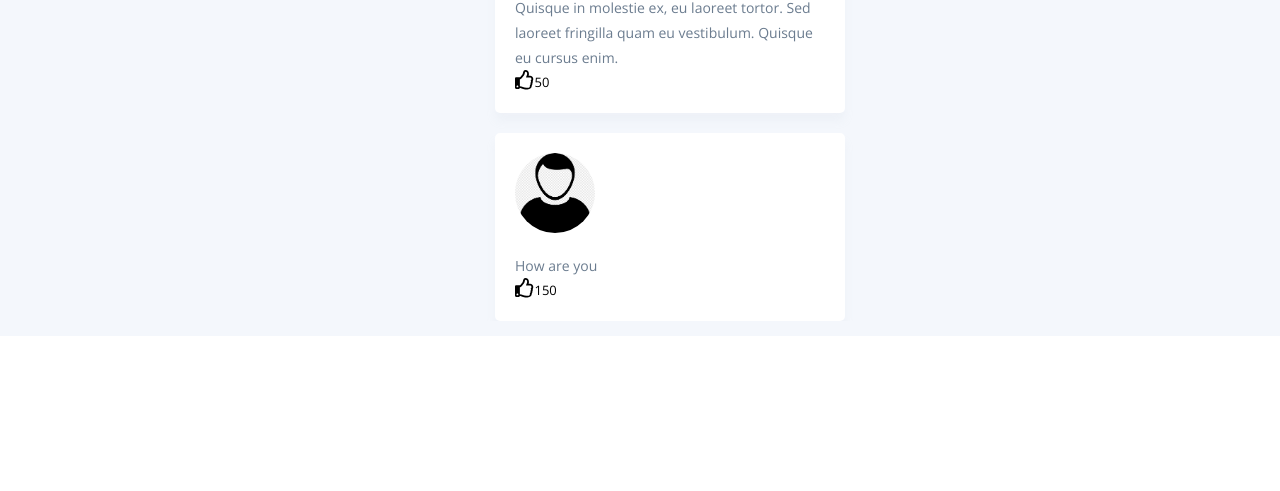
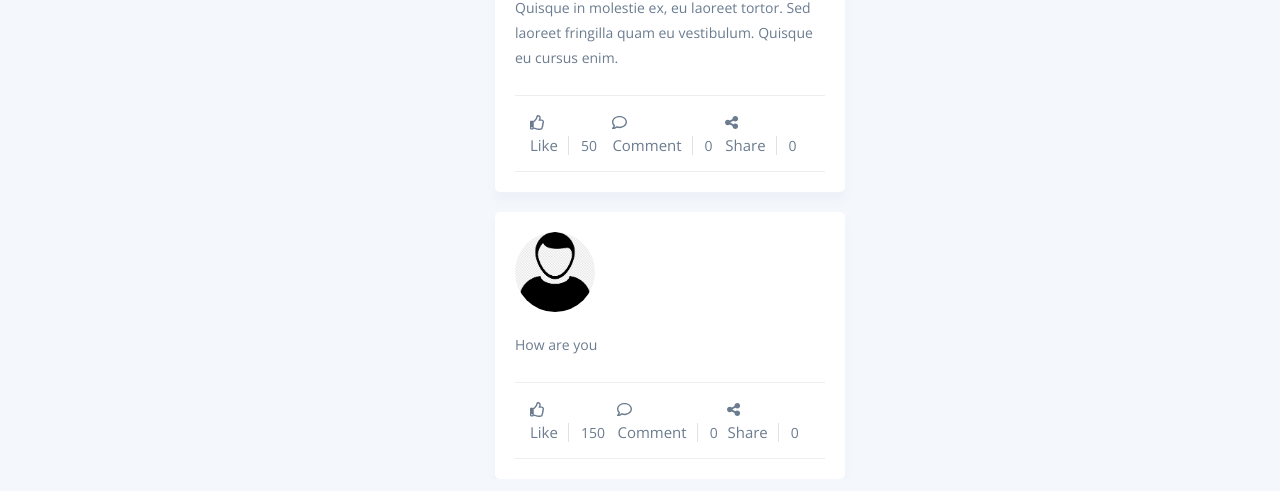
Before and after one commit to AlFilip/Social-Network-TS, a React (Create React App) app: page /#/profile/1 in a window 1280 px wide. Shown: the part 1092-1583 px from the top of the page. Before the commit the page ends 1428 px from the top, so only its background shows below. Built offline with nearby package versions, Linux system fonts and the light colour scheme; no server answers.

Commit message:
Added post bottom

```diff
--- a/package.json
+++ b/package.json
@@ -6,7 +6,7 @@
     "@fortawesome/fontawesome-svg-core": "^1.2.36",
     "@fortawesome/free-brands-svg-icons": "^5.15.4",
     "@fortawesome/free-regular-svg-icons": "^5.15.4",
-    "@fortawesome/free-solid-svg-icons": "^5.15.4",
+    "@fortawesome/free-solid-svg-icons": "^6.0.0",
     "@fortawesome/react-fontawesome": "^0.1.17",
     "@testing-library/jest-dom": "^5.11.4",
     "@testing-library/react": "^11.1.0",
--- /dev/null
+++ b/src/components/Common/Comment/Comment.module.scss
@@ -0,0 +1,21 @@
+@import 'src/assets/styles/mixins';
+@import 'src/assets/styles/variables';
+
+.comment {
+  @include text($size: 15px, $color: $secondaryTextColor);
+
+  .iconSection {
+    .icon {
+      cursor: pointer;
+      transition: 0.4s;
+      margin-right: 8px;
+    }
+  }
+
+  .count {
+    margin-left: 10px;
+    border-left: 1px solid #e1e1e1;
+    padding-left: 12px;
+    font-size: 14px;
+  }
+}
--- /dev/null
+++ b/src/components/Common/Comment/Comment.tsx
@@ -0,0 +1,21 @@
+import s from "./Comment.module.scss";
+import {FontAwesomeIcon} from "@fortawesome/react-fontawesome";
+
+import React from "react";
+import {faComment} from "@fortawesome/free-regular-svg-icons";
+
+
+export const Comment = () => {
+
+    return (
+        <div className={s.comment}>
+            <span className={s.iconSection}>
+                <FontAwesomeIcon icon={faComment} className={s.icon}/>
+                <span>Comment</span>
+            </span>
+            <span className={s.count}>
+                {0}
+            </span>
+        </div>
+    )
+}
--- /dev/null
+++ b/src/components/Common/Share/Comment.module.scss
@@ -0,0 +1,21 @@
+@import 'src/assets/styles/mixins';
+@import 'src/assets/styles/variables';
+
+.share {
+  @include text($size: 15px, $color: $secondaryTextColor);
+
+  .iconSection {
+    .icon {
+      cursor: pointer;
+      transition: 0.4s;
+      margin-right: 8px;
+    }
+  }
+
+  .count {
+    margin-left: 10px;
+    border-left: 1px solid #e1e1e1;
+    padding-left: 12px;
+    font-size: 14px;
+  }
+}
--- /dev/null
+++ b/src/components/Common/Share/Share.tsx
@@ -0,0 +1,21 @@
+import React from "react";
+import {FontAwesomeIcon} from "@fortawesome/react-fontawesome";
+import {faShareNodes} from "@fortawesome/free-solid-svg-icons";
+import {IconProp} from "@fortawesome/fontawesome-svg-core";
+
+import s from "./Comment.module.scss";
+
+export const Share = () => {
+
+    return (
+        <div className={s.share}>
+            <span className={s.iconSection}>
+                <FontAwesomeIcon icon={faShareNodes as IconProp} className={s.icon}/>
+                <span>Share</span>
+            </span>
+            <span className={s.count}>
+                {0}
+            </span>
+        </div>
+    )
+}
--- /dev/null
+++ b/src/components/Common/Thumb/Thumb.module.scss
@@ -0,0 +1,24 @@
+@import 'src/assets/styles/mixins';
+@import 'src/assets/styles/variables';
+
+.likesCount {
+  @include text($size: 15px, $color: $secondaryTextColor);
+  .thumbLike {
+    .thumb {
+      cursor: pointer;
+      transition: 0.4s;
+      margin-right: 8px;
+    }
+
+    .likedThumb {
+      color: #3644D9;
+    }
+  }
+
+  .count {
+    margin-left: 10px;
+    border-left: 1px solid #e1e1e1;
+    padding-left: 12px;
+    font-size: 14px;
+  }
+}
--- a/src/components/Common/Thumb/Thumb.tsx
+++ b/src/components/Common/Thumb/Thumb.tsx
@@ -1,6 +1,43 @@
-export const Thumb = () => {
+import React from "react";
+import {FontAwesomeIcon} from "@fortawesome/react-fontawesome";
+import {faThumbsUp} from "@fortawesome/free-regular-svg-icons";
+import {faThumbsUp as faFatThumb} from "@fortawesome/free-solid-svg-icons";
 
+import s from './Thumb.module.scss'
+import {useDispatch} from "react-redux";
+import {setLiked} from "../../../redux/profileReducer";
+import {IconProp} from "@fortawesome/fontawesome-svg-core";
+
+type ThumbPropsType = {
+    postId: string
+    likesCount: number
+    isLiked: boolean
+}
+
+export const Thumb = ({
+                          postId,
+                          likesCount,
+                          isLiked,
+                      }: ThumbPropsType) => {
+
+    const dispatch = useDispatch()
+
+    const thumbClickHandle = () => {
+        dispatch(setLiked(postId, !isLiked))
+    }
+    const thumbClassName = `${s.thumb} ${isLiked ? s.likedThumb : ''}`
+
+    const icon = (isLiked ? faFatThumb : faThumbsUp) as IconProp
     return (
-        <div>Thumb</div>
+
+        <div className={s.likesCount}>
+            <span className={s.thumbLike}>
+                <FontAwesomeIcon icon={icon} className={thumbClassName} onClick={thumbClickHandle}/>
+                Like
+            </span>
+            <span className={s.count}>
+                {likesCount}
+            </span>
+        </div>
     )
 }
--- a/src/components/Profile/Posts/PostItem/PostBottom/PostBottom.module.scss
+++ b/src/components/Profile/Posts/PostItem/PostBottom/PostBottom.module.scss
@@ -0,0 +1,15 @@
+.postBottom {
+  margin-top: 25px!important;
+  padding: 15px!important;
+  border-top: 1px solid #eeeeee;
+  border-bottom: 1px solid #eeeeee;
+  margin-bottom: 0;
+  display: flex;
+  align-items: center;
+  justify-content: space-between;
+  margin-block-start: 1em;
+  margin-block-end: 1em;
+  margin-inline-start: 0;
+  margin-inline-end: 0;
+  padding-inline-start: 40px;
+}
--- a/src/components/Profile/Posts/PostItem/PostBottom/PostBottom.tsx
+++ b/src/components/Profile/Posts/PostItem/PostBottom/PostBottom.tsx
@@ -1,8 +1,33 @@
-export const PostBottom = () => {
+import React from "react";
+
+import s from './PostBottom.module.scss'
+import {Thumb} from "../../../../Common/Thumb/Thumb";
+import {Comment} from "../../../../Common/Comment/Comment";
+import {Share} from "../../../../Common/Share/Share";
+
+type PostBottomPropsType = {
+    postId: string
+    likesCount: number
+    isLiked: boolean
+}
+
+export const PostBottom = ({
+                               postId,
+                               likesCount,
+                               isLiked,
+                           }: PostBottomPropsType) => {
 
     return (
-        <ul>
-
+        <ul className={s.postBottom}>
+            <li>
+                <Thumb postId={postId} likesCount={likesCount} isLiked={isLiked}/>
+            </li>
+            <li>
+                <Comment/>
+            </li>
+            <li>
+                <Share/>
+            </li>
         </ul>
     )
 }
--- a/src/components/Profile/Posts/PostItem/PostItem.module.scss
+++ b/src/components/Profile/Posts/PostItem/PostItem.module.scss
@@ -34,14 +34,4 @@
     }
   }
 
-  .likesCount {
-    .thumb{
-      cursor: pointer;
-      font-size: 1.5em;
-    }
-    .likedThumb{
-      color: red;
-    }
-
-  }
 }
--- a/src/components/Profile/Posts/PostItem/PostItem.tsx
+++ b/src/components/Profile/Posts/PostItem/PostItem.tsx
@@ -1,18 +1,12 @@
 import React from "react";
-import {FontAwesomeIcon} from "@fortawesome/react-fontawesome";
-import {faThumbsUp} from "@fortawesome/free-regular-svg-icons";
-import {useDispatch} from "react-redux";
 
 import s from "./PostItem.module.scss"
 import defaultUserImage from '../../../../assets/images/defaultUserImg.png'
-import {PostType, setLiked} from "../../../../redux/profileReducer";
+import {PostType} from "../../../../redux/profileReducer";
 import {useAppSelector} from "../../../../redux/redux-store";
-import {
-    selectAuthorisedUserId,
-    selectCurrentProfileUserName,
-    selectCurrentProfileUserPhotos
-} from "../../../../redux/selectors";
+import {selectCurrentProfileUserName, selectCurrentProfileUserPhotos} from "../../../../redux/selectors";
 import {SubHeader} from "../../../Common/SubHeader/SubHeader";
+import {PostBottom} from "./PostBottom/PostBottom";
 
 
 function PostItem({
@@ -23,29 +17,20 @@ function PostItem({
                   }: PostType) {
     const userName = useAppSelector(selectCurrentProfileUserName)
     const photos = useAppSelector(selectCurrentProfileUserPhotos)
-    const authorisedUserId = useAppSelector(selectAuthorisedUserId)
-    const dispatch = useDispatch()
 
-    const thumbClickHandle = () => {
-        dispatch(setLiked(id, !isLiked))
-    }
-
-    const thumbClassName = `${s.thumb} ${isLiked ? s.likedThumb : ''}`
     return (
         <div className={s.postItem}>
             <div className={s.senderInfo}>
                 <img
                     src={photos?.small ? photos.small : defaultUserImage}
                     alt=""/>
-                <SubHeader title={userName ? userName : ''}/>
+                <SubHeader title={userName ? userName : ''} style={{marginLeft: '1rem'}}/>
             </div>
             <div className={s.postContent}>
                 <div className={s.postMessage}>{message}</div>
             </div>
-            <div className={s.likesCount}>
-                <FontAwesomeIcon icon={faThumbsUp} className={thumbClassName} onClick={thumbClickHandle}/>
-                {likesCount}
-            </div>
+
+            <PostBottom postId={id} likesCount={likesCount} isLiked={isLiked}/>
         </div>
     )
 }
--- a/src/components/Profile/ProfileInfo/ProfileLinks/ProfileLinks.tsx
+++ b/src/components/Profile/ProfileInfo/ProfileLinks/ProfileLinks.tsx
@@ -1,10 +1,11 @@
 import React from "react";
 import {FontAwesomeIcon} from "@fortawesome/react-fontawesome";
 import {faFacebook, faGithub, faInstagram, faTwitter, faVk, faYoutube} from "@fortawesome/free-brands-svg-icons";
-import {faPortrait} from "@fortawesome/free-solid-svg-icons";
+import {faPortrait} from "@fortawesome/free-solid-svg-icons/faPortrait";
 import {contactsType} from "../../../../redux/profileReducer";
 
 import s from './ProfileLinks.module.scss'
+import {IconProp} from "@fortawesome/fontawesome-svg-core";
 
 type ProfileLinksPropsType = {
     contacts: contactsType
@@ -56,7 +57,7 @@ export const ProfileLinks: React.FC<ProfileLinksPropsType> = ({
             {
                 contacts.website
                 && <a href={contacts.website} target='_blank' rel='noreferrer'>
-                    <FontAwesomeIcon icon={faPortrait} size='2x'/>
+                    <FontAwesomeIcon icon={faPortrait as IconProp} size='2x'/>
                 </a>
             }
         </div>
```
